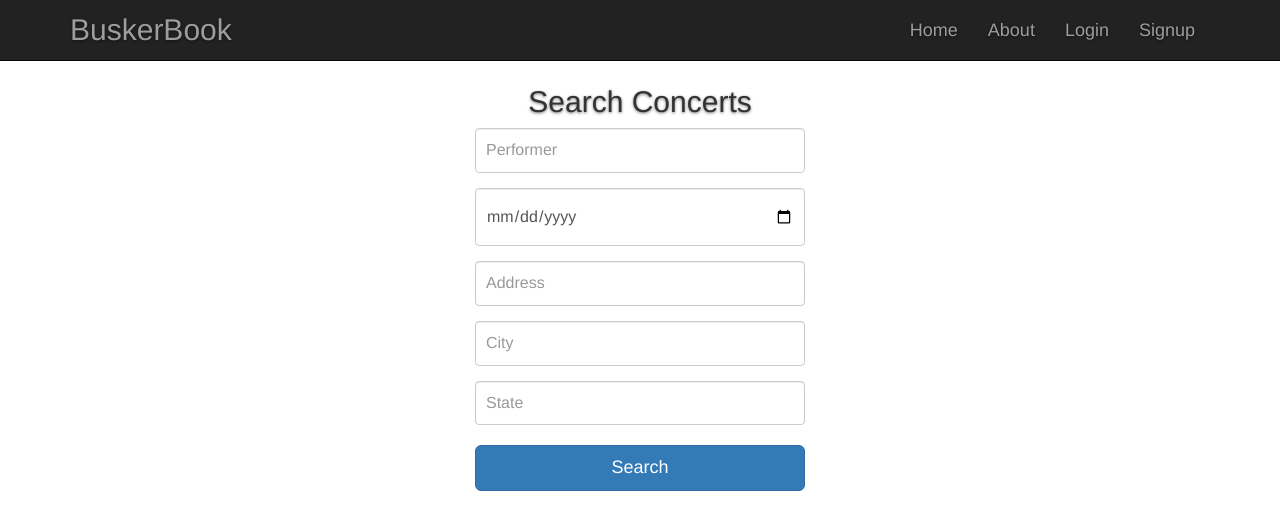
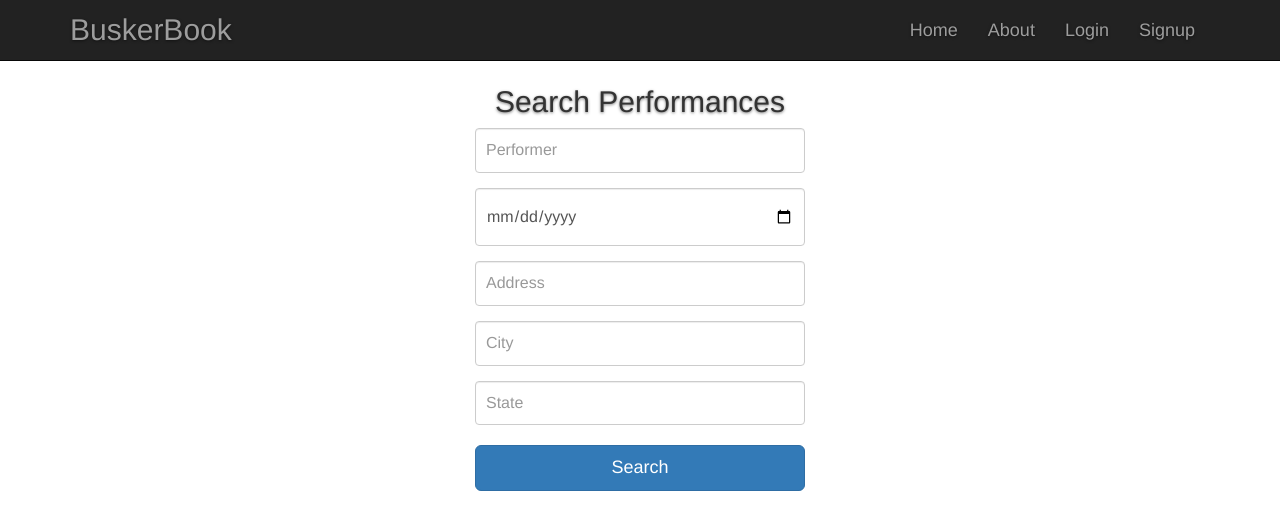
Before and after one commit to flysaiah/Busker-database, a Flask app: page /search/concerts in a window 1280 px wide. Shown: the top 520 px of the page. Run offline with Flask 2, Linux system fonts and the light colour scheme; some libraries are stand-ins or nearby versions.

Commit message:
changed instances of concert in html text to performance for consistancy

```diff
--- a/templates/base.html
+++ b/templates/base.html
@@ -10,11 +10,14 @@
 	<script src="/static/js/shrink.js"></script>
 	<meta name="viewport" content="width=device-width, initial-scale=1, maximum-scale=1, user-scaleable=no">
 
+  <link rel="shortcut icon" href="/static/favicon.ico" type="image/x-icon">
+  <link rel="icon" href="/static/favicon.ico" type="image/x-icon">
+
 
   {% block header %}{% endblock %}
 
 
-	<title>Buskers, yo</title>
+	<title>BuskerBook</title>
 
   {% with messages = get_flashed_messages() %}
   {% if messages %}
@@ -57,17 +60,17 @@
               <a href="#" class="dropdown-toggle" data-toggle="dropdown" role="button" aria-expanded="false">{{ current_user.name }} <span class="caret"></span></a>
               <ul class="dropdown-menu pull-right" role="menu">
                 {% if current_user.isPerformer() %}
-                  <li><a href="/createconcert">Create Concert</a></li>
-                  <li><a href="/concerts/{{ current_user.performer_email }}">My Concerts</a></li>
-                  <li><a href="/search/concerts">Search Concerts</a></li>
-                  <li><a href="/all-concerts">All Concerts</a></li>
+                  <li><a href="/createconcert">Create Performance</a></li>
+                  <li><a href="/concerts/{{ current_user.performer_email }}">My Performances</a></li>
+                  <li><a href="/search/concerts">Search Performances</a></li>
+                  <li><a href="/all-concerts">All Performances</a></li>
 
                 {% else %}
                   <li><a href="/favorites">Favorites</a></li>
-                  <li><a href="/upcoming-concerts">Upcoming Concerts</a></li>
-                  <li><a href="/search/concerts">Search Concerts</a></li>
+                  <li><a href="/upcoming-concerts">Upcoming Performances</a></li>
+                  <li><a href="/search/concerts">Search Performances</a></li>
                   <li><a href="/search/performer">Search Performer</a></li>
-                  <li><a href="/all-concerts">All Concerts</a></li>
+                  <li><a href="/all-concerts">All Performances</a></li>
 
                 {% endif %}
                 <li class="divider"></li>
--- a/templates/concerts.html
+++ b/templates/concerts.html
@@ -2,7 +2,7 @@
 {% block tablehead %}
 	<thead>
 		<th>#</th>
-		<th>Concert</th>
+		<th>Performance</th>
 
 		{% if current_user.isPerformer %}
 			<th>Edit</th>
--- a/templates/createconcert.html
+++ b/templates/createconcert.html
@@ -7,7 +7,7 @@
 
 <form method="POST" action="" class="form-horizontal form-center" role="form">
   	<dl>
-	  	<h2 class="form-center-heading">Create Concert</h2>
+	  	<h2 class="form-center-heading">Create Performance</h2>
 
 		{{ form.hidden_tag() }}
 
--- a/templates/editconcert.html
+++ b/templates/editconcert.html
@@ -7,7 +7,7 @@
 
 <form method="POST" action="" class="form-horizontal form-center" role="form">
   	<dl>
-	  	<h2 class="form-center-heading">Edit Concert</h2>
+	  	<h2 class="form-center-heading">Edit Performance</h2>
 
 		{{ form.hidden_tag() }}
 
--- a/templates/searchconcerts.html
+++ b/templates/searchconcerts.html
@@ -8,7 +8,7 @@
 
 <form method="POST" action="" class="form-horizontal form-center" role="form">
   	<dl>
-	  	<h2 class="form-center-heading">Search Concerts</h2>
+	  	<h2 class="form-center-heading">Search Performances</h2>
 
 		{{ form.hidden_tag() }}
 
--- a/templates/user_landing.html
+++ b/templates/user_landing.html
@@ -8,7 +8,7 @@
       <div class="container">
         <h1>Hello, {{ current_user.name }}</h1>
         <p>Thanks again for creating an account on our site. Every time someone joins the site becomes more useful, so thanks for contributing! We hope you find some fantastic performances.
-        <p><a class="btn btn-primary btn-lg" href="/upcoming-performances" role="button">See upcoming performances by your favorite artists. &raquo;</a></p>
+        <p><a class="btn btn-primary btn-lg" href="/upcoming-concerts" role="button">See upcoming performances by your favorite artists. &raquo;</a></p>
       </div>
     </div>
 
@@ -18,7 +18,7 @@
         <div class="col-md-4">
           <h4>Know a performer you'd like to follow?</h4>
           <p></p>
-          <p><a class="btn btn-default" href="#" role="button">Find them here &raquo;</a></p>
+          <p><a class="btn btn-default" href="/search/performer" role="button">Find them here &raquo;</a></p>
         </div>
         <div class="col-md-4">
           <h4>Want to search for performances near you or on a certain day?</h4>
@@ -28,7 +28,7 @@
         <div class="col-md-4">
           <h4>Are you a performer, too? BuskerBook is a fantastic way to promote your performances.</h4>
           <p></p>
-          <p><a class="btn btn-default" href="#" role="button">Sign Up as a Performer today &raquo;</a></p>
+          <p><a class="btn btn-default" href="/signup/performer" role="button">Sign Up as a Performer today &raquo;</a></p>
         </div>
       </div>
 
```
Also changed, not shown: templates/about.html (+3 -7 lines), templates/performer_landing.html (+4 -8 lines), templates/test.html (deleted, +0 -8 lines), static/favicon.ico (added), templates/confirmdeletion.html (deleted).
